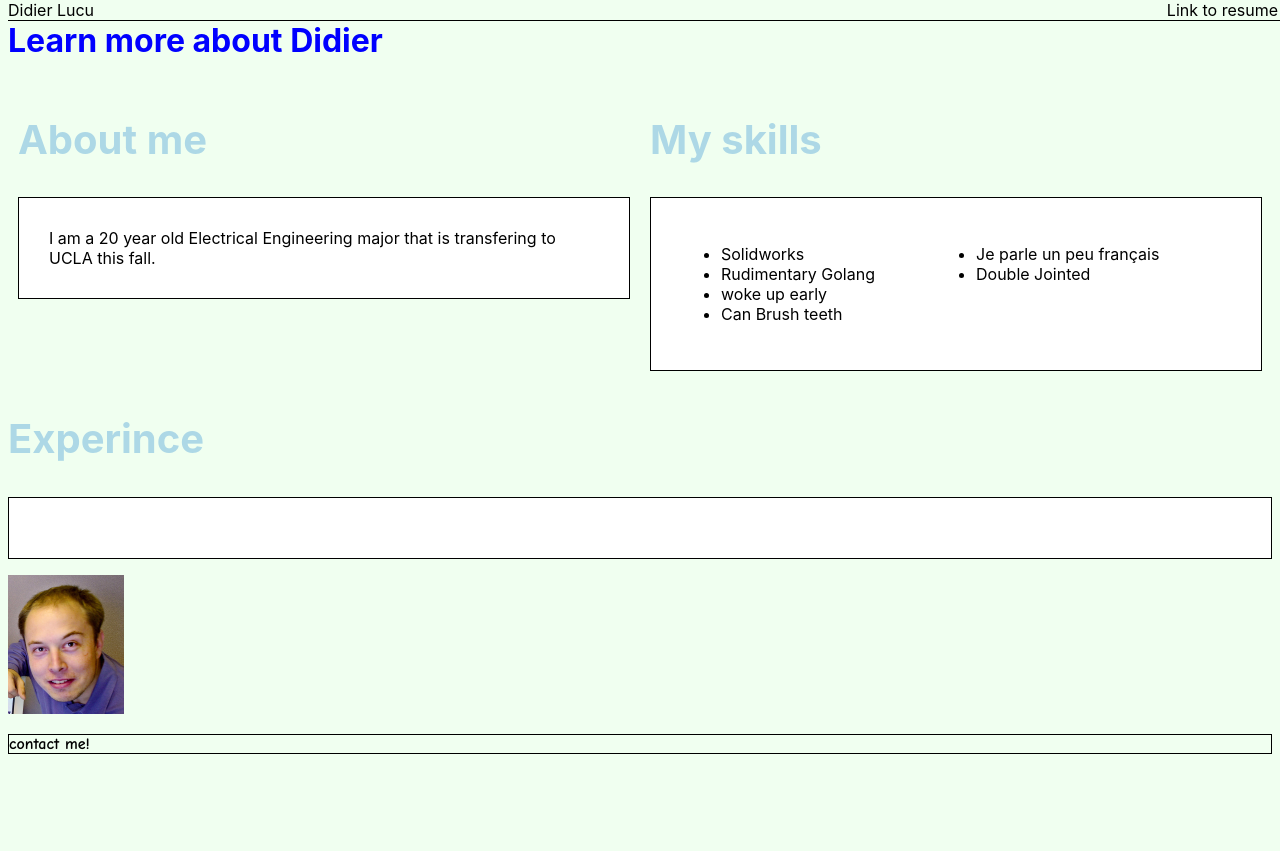
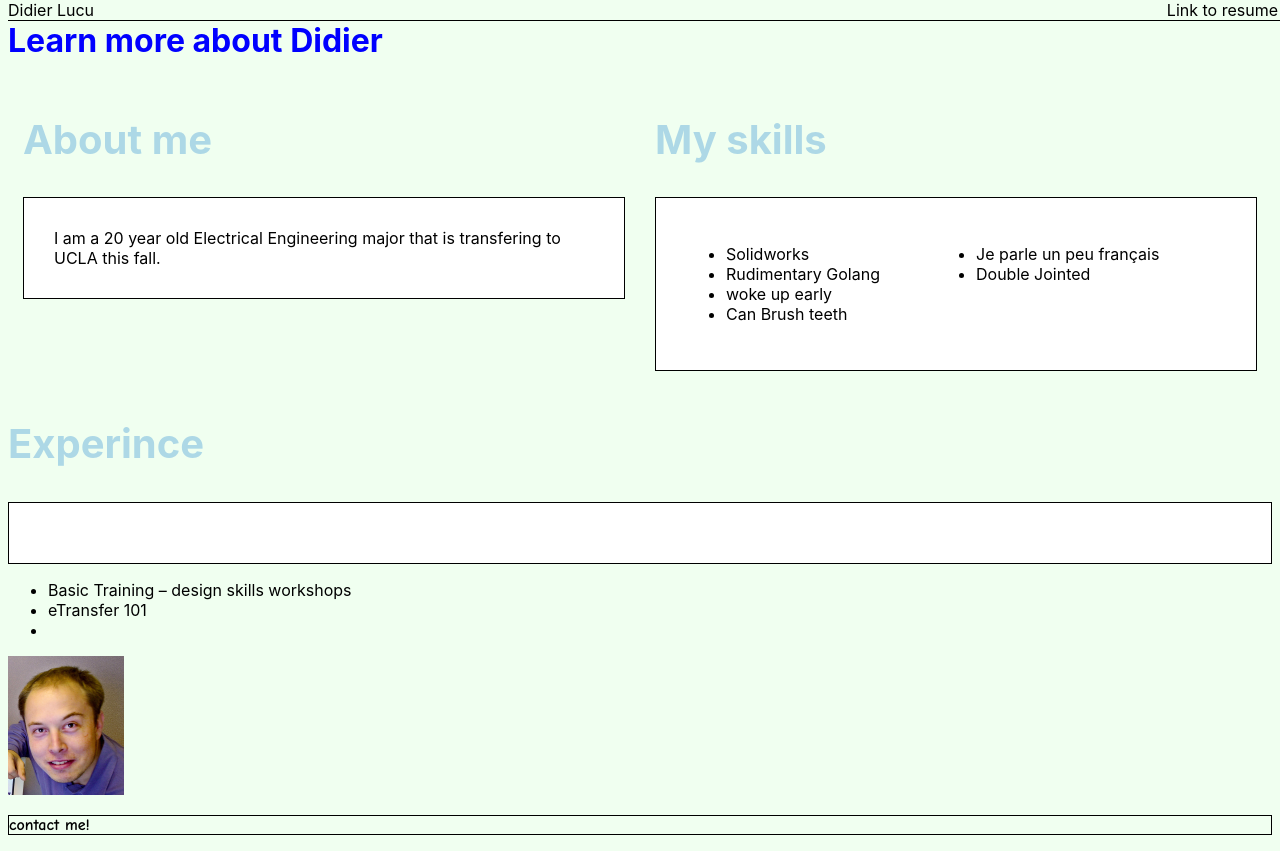
Before and after one commit to DidierLucu/DidierLucu.github.io, a plain HTML site: page index.Html in a window 1280 px wide. Before the commit the page ends 800 px from the top, so only its background shows below. Drawn offline with Linux system fonts and the light colour scheme.

Commit message:
Updated Draft

```diff
--- a/index.Html
+++ b/index.Html
@@ -59,7 +59,9 @@
         <h2 id="skills-header">Experince</h2>
         <p class="info-box">
             <ul>
-
+                <li>Basic Training – design skills workshops</li>
+                <li>eTransfer 101</li>
+                <li></li>
             </ul>
         <img
         class="acm.logo"
--- a/style.css
+++ b/style.css
@@ -37,7 +37,7 @@ html {
 
 
 .spacing {
-    margin: 10px;
+    margin: 15px;
 }
 
 .grid-2 {
```
